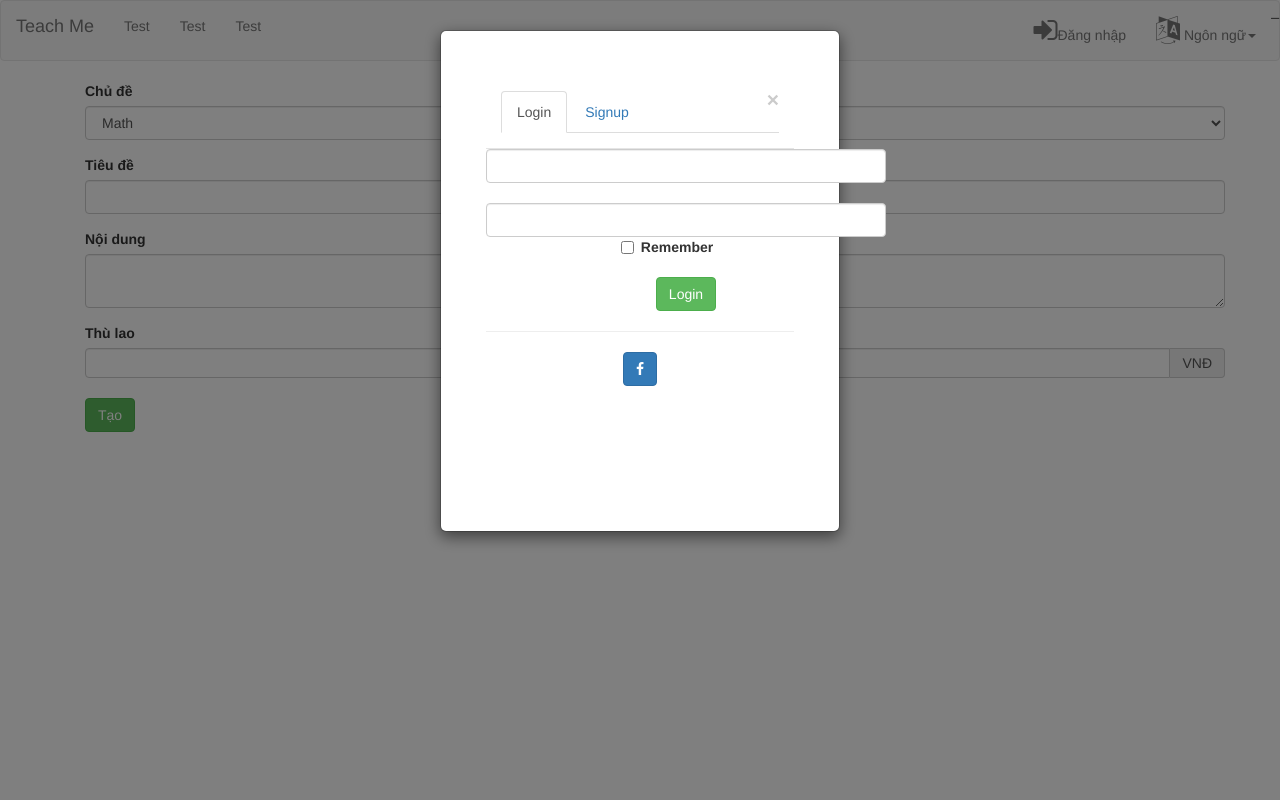
After one commit to tranchien2002/teach_me, a Rails app: page /requests/new in a window 1280 px wide, after a click on "Tạo". The commit adds this page. Run offline with Rails 7, Linux system fonts and the light colour scheme; style sheets or scripts are compiled from the project's sources; some libraries are stand-ins or nearby versions.

Commit message:
create request & modal login

```diff
--- a/app/assets/stylesheets/custom.scss
+++ b/app/assets/stylesheets/custom.scss
@@ -114,3 +114,27 @@
 .navbar-default .dropdown-menu.notify-drop .notify-drop-footer a:hover {
   color: $header-noti-footer-hover;
 }
+.form-login {
+  position: relative;
+  max-width: 800px;
+  margin: 0 auto 100px;
+  padding: 0px;
+  text-align: center;
+  .modal-inline {
+    display: inline;
+    label {
+      display: inline;
+    }
+  }
+}
+
+.login-inside {
+  width: 400px;
+}
+
+.modal-content {
+  max-width: 400px;
+  max-height: 820px;
+  margin: 0 auto 100px;
+  padding: 45px;
+}
--- /dev/null
+++ b/app/controllers/requests_controller.rb
@@ -0,0 +1,22 @@
+class RequestsController < ApplicationController
+  def new
+    @request_user = Request.new
+  end
+
+  def create
+    request_user = current_user.requests.new request_params
+    if request_user.save
+      flash[:success] = t "controllers.requests.create.success"
+      redirect_to root_url
+    else
+      redirect_to request.referrer
+      flash[:danger] = t "controllers.requests.create.form_fail"
+    end
+  end
+
+  private
+
+  def request_params
+    params.require(:request).permit(:topic, :content, :header, :bill)
+  end
+end
--- a/app/models/request.rb
+++ b/app/models/request.rb
@@ -1,4 +1,9 @@
 class Request < ApplicationRecord
+  enum topic: {math: 0, it: 1, literary: 2, history: 3, chemistry:4, physics: 5, other: 6}
+  enum status: {looking: 0, done: 1}
   has_many :applies, dependent: :destroy
   belongs_to :user
+  validates :bill, presence: true, numericality: { only_float: true },format: {with: /[0-9]*\.[0-9]*/}
+  validates :header, presence: true, length: {minimum: 10}
+  validates :content, presence: true, length: {minimum: 20}
 end
--- /dev/null
+++ b/app/views/layouts/_form_login.html.erb
@@ -0,0 +1,27 @@
+<div class="modal fade" id="loginModal" role="dialog">
+  <div class="modal-dialog">
+    <div class="modal-content">
+      <div class="modal-header">
+        <button type="button" class="close" data-dismiss="modal">&times;</button>
+        <ul class="nav nav-tabs">
+          <li class="active"><a data-toggle="tab" href="#login-login"><%= t "views.layouts.login" %></a></li>
+          <li><a data-toggle="tab" href="#signup-login"><%= t "views.layouts.signup" %></a></li>
+        </ul>
+      </div>
+      <div class="form-login">
+        <div id="form-modal">
+          <div class="tab-content">
+            <div id="login-login" class="tab-pane fade in active">
+              <%= render "layouts/login" %>
+            </div>
+            <div id="signup-login" class="tab-pane fade">
+              <%= render "layouts/signup" %>
+            </div>
+          </div>
+        </div>
+        <hr>
+        <button class="btn btn-primary"><i class="fa fa-facebook" aria-hidden="true"></i></button>
+      </div>
+    </div>
+  </div>
+</div>
--- a/app/views/layouts/_header.html.erb
+++ b/app/views/layouts/_header.html.erb
@@ -93,3 +93,4 @@
     </ul>
   </div>
 </nav>
+<%= render "layouts/form_login" %>
--- /dev/null
+++ b/app/views/layouts/_login.html.erb
@@ -0,0 +1,13 @@
+<%= form_for :user, url: user_session_path, class: "login-inside" do |f| %>
+  <%= f.text_field :email, class: "form-control"  %><br>
+  <%= f.password_field :password, class: "form-control" %>
+  <div class="modal-inline">
+    <%= f.label :remember_me, class: "checkbox inline" do %>
+    <%= f.check_box :remember_me %>
+    <span><%=t "views.sessions.new.remember" %></span>
+    <% end %>&emsp;
+  </div>
+  <br>
+  <br>
+  <%= f.submit "Login", class: "btn btn-success" %>
+<% end %>
--- /dev/null
+++ b/app/views/requests/new.html.erb
@@ -0,0 +1,28 @@
+<div class="container">
+  <%= form_for(@request_user) do |f|%>
+    <div class="form-group">
+      <label for="content"><%= t "views.requests.new.topic" %></label><br>
+      <%= f.select :topic, Request.topics.map { |key, value| [key.humanize, key] }, {}, {class: "form-control"} %>
+    </div>
+
+    <div class="form-group">
+      <label for="example-text-input" class="col-2 col-form-label"><%= t "views.requests.new.header" %></label>
+      <%= f.text_field :header, class: "form-control"%>
+    </div>
+    <div class="form-group">
+      <label for="content"><%= t "views.requests.new.content" %></label><br>
+      <%= f.text_area :content, class: "form-control" %>
+    </div>
+      <label for="bill"><%= t "views.requests.new.bill" %></label><br>
+    <div class="input-group">
+      <%= f.text_field :bill, class: "form-control" , style: "height: 20%"%>
+      <span class="input-group-addon" id="basic-addon2">VNĐ</span>
+    </div>
+    <br>
+    <% if user_signed_in? %>
+      <%= f.submit "Submit",class: "btn btn-success" %>
+    <% else %>
+      <a href="#loginModal" data-toggle="modal" id="login-button" class="btn btn-success"><%= t "views.requests.new.submit" %></a>
+    <% end %>
+  <% end %>
+</div>
--- a/config/locales/en.yml
+++ b/config/locales/en.yml
@@ -10,7 +10,6 @@ en:
         vi: "Vietnamese"
         en: "English"
         language: "Language"
-
     users:
       confirmations:
         resend: "Resend confirmation instructions"
@@ -70,3 +69,15 @@ en:
 
       unlock:
         resend: "Resend unlock instructions"
+    requests:
+      new:
+        bill: "Bill"
+        content: "Content"
+        header: "Header"
+        topic: "Topic"
+        submit: "Submit"
+  controllers:
+    requests:
+      create:
+        success: "Success"
+        form_fail: "Your form is incorrect"
--- a/config/locales/vi.yml
+++ b/config/locales/vi.yml
@@ -70,3 +70,15 @@ vi:
 
       unlock:
         resend: "Gửi lại hướng dẫn mở khóa"
+    requests:
+          new:
+            bill: "Thù lao"
+            content: "Nội dung"
+            header: "Tiêu đề"
+            topic: "Chủ đề"
+            submit: "Tạo"
+  controllers:
+      requests:
+        create:
+          success: "Thành công"
+          form_fail: "Điền thông tin chưa chính xác"
--- a/config/routes.rb
+++ b/config/routes.rb
@@ -1,4 +1,8 @@
 Rails.application.routes.draw do
   root "static_pages#home"
-  devise_for :users, controllers: {omniauth_callbacks: "users/omniauth_callbacks"}
+  devise_for :users, controllers: {
+    omniauth_callbacks: "users/omniauth_callbacks"
+  }
+  resources :requests
+
 end
--- a/db/migrate/20180226120929_create_requests.rb
+++ b/db/migrate/20180226120929_create_requests.rb
@@ -1,10 +1,11 @@
 class CreateRequests < ActiveRecord::Migration[5.1]
   def change
     create_table :requests do |t|
+      t.integer :topic
       t.string :content
-      t.string :plan
-      t.integer :plan
+      t.string :header
       t.float :bill
+      t.integer :status
       t.references :user, foreign_key: true
       t.timestamps
     end
--- a/db/migrate/20180226120943_create_applies.rb
+++ b/db/migrate/20180226120943_create_applies.rb
@@ -2,7 +2,7 @@ class CreateApplies < ActiveRecord::Migration[5.1]
   def change
     create_table :applies do |t|
       t.references :user, foreign_key: true
-      t.references :request, foreign_key: true
+      t.references :requests, foreign_key: true
 
       t.timestamps
     end
--- a/db/seeds.rb
+++ b/db/seeds.rb
@@ -5,3 +5,4 @@
 #
 #   movies = Movie.create([{ name: 'Star Wars' }, { name: 'Lord of the Rings' }])
 #   Character.create(name: 'Luke', movie: movies.first)
+User.create email: "tmc@gmail.com", password: "12345678", password_confirmation: "12345678"
```
Also changed, not shown: app/views/layouts/_signup.html.erb (added), db/schema.rb.
